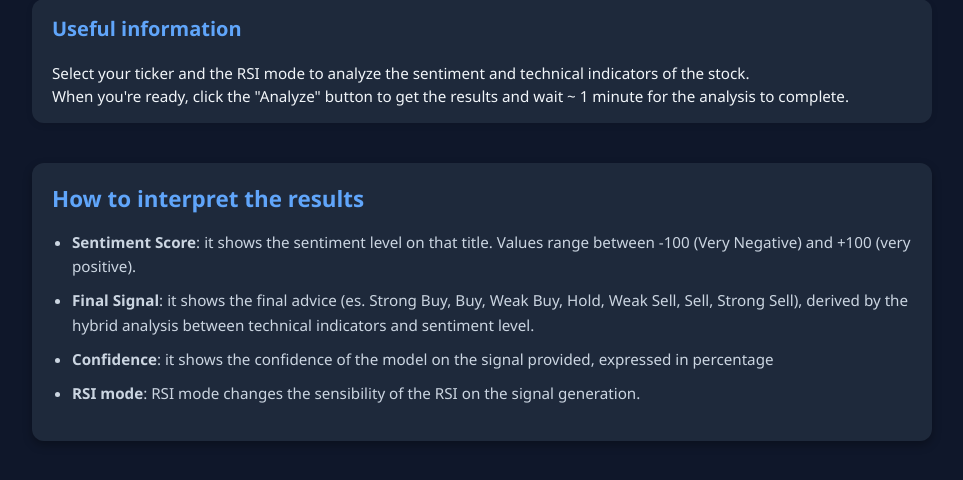
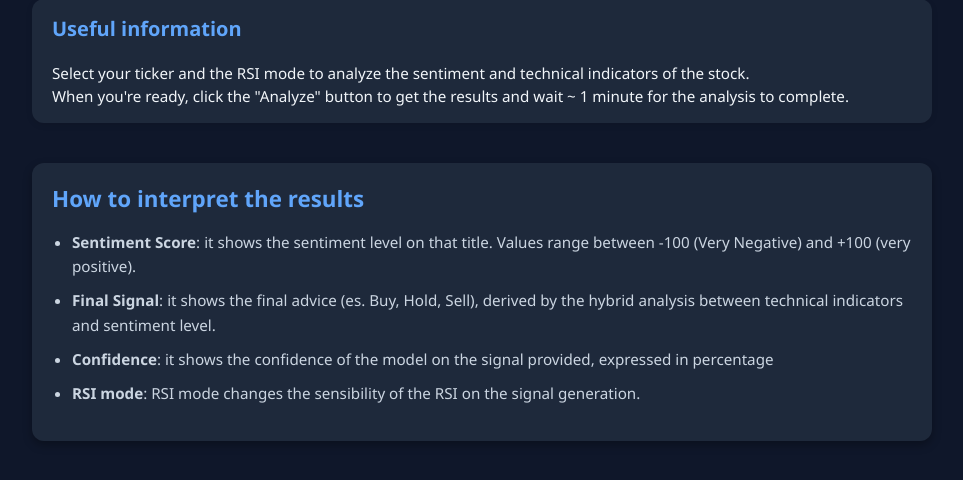
Before and after one commit to elia-semeraro/Hybrid-Trading-Advisor, a Flask app: page / in a window 1280 px wide. Shown: the part 214-694 px from the top of the page, without its empty margins (158-1121 px from the left). Run offline with Flask 3, Linux system fonts and the light colour scheme.

Commit message:
Update index.html
Updated values

```diff
--- a/templates/index.html
+++ b/templates/index.html
@@ -76,7 +76,7 @@
       <h3>How to interpret the results</h3>
       <ul class="info-list">
         <li><strong>Sentiment Score</strong>: it shows the sentiment level on that title. Values range between -100 (Very Negative) and +100 (very positive).</li>
-        <li><strong>Final Signal</strong>: it shows the final advice (es. Strong Buy, Buy, Weak Buy, Hold, Weak Sell, Sell, Strong Sell), derived by the hybrid analysis between technical indicators and sentiment level.</li>
+        <li><strong>Final Signal</strong>: it shows the final advice (es. Buy, Hold, Sell), derived by the hybrid analysis between technical indicators and sentiment level.</li>
         <li><strong>Confidence</strong>: it shows the confidence of the model on the signal provided, expressed in percentage</li>
         <li><strong>RSI mode</strong>: RSI mode changes the sensibility of the RSI on the signal generation.</li>
       </ul>
```
